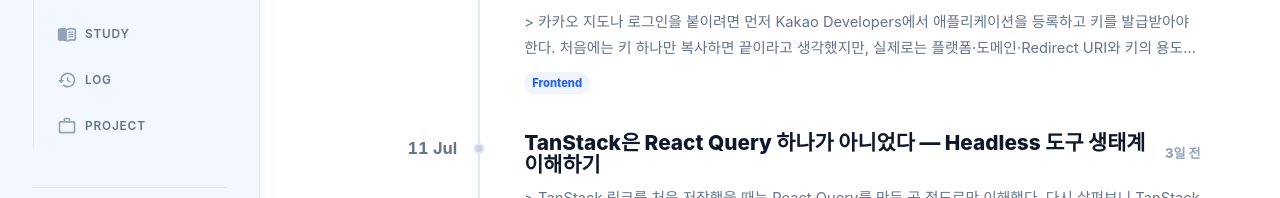
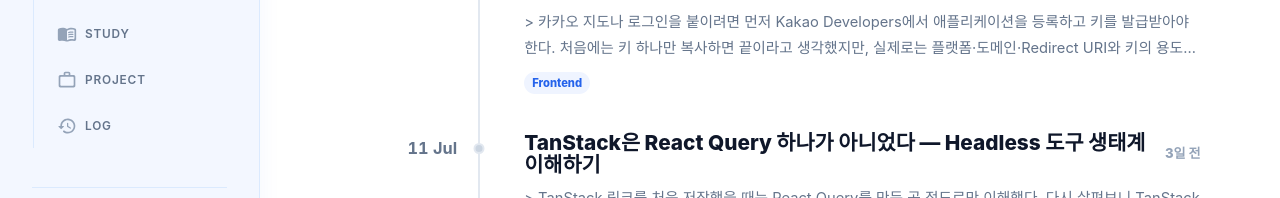
Before and after one commit to wynsumhi/wynsumhi.github.io, a React (Vite) app: page /blog in a window 1280 px wide. Shown: the part 358-556 px from the top of the page. Built offline with nearby package versions, Linux system fonts and the light colour scheme; a web font is replaced by a local one.

Commit message:
chore: 블로그 사이드바 메뉴 순서 조정

```diff
--- a/src/components/layout/Sidebar.tsx
+++ b/src/components/layout/Sidebar.tsx
@@ -58,16 +58,16 @@ const navItems = [
     section: "study",
   },
   {
+    label: "PROJECT",
+    icon: <WorkOutlineRounded fontSize="small" />,
+    path: `${ROUTES.BLOG}?section=project`,
+    section: "project",
+  },
+  {
     label: "LOG",
     icon: <HistoryRounded fontSize="small" />,
     path: `${ROUTES.BLOG}?section=log`,
     section: "log",
-  },
-  {
-    label: "PROJECT",
-    icon: <WorkOutlineRounded fontSize="small" />,
-    path: `${ROUTES.BLOG}?section=project`,
-    section: "project",
   },
 ];
 
```
